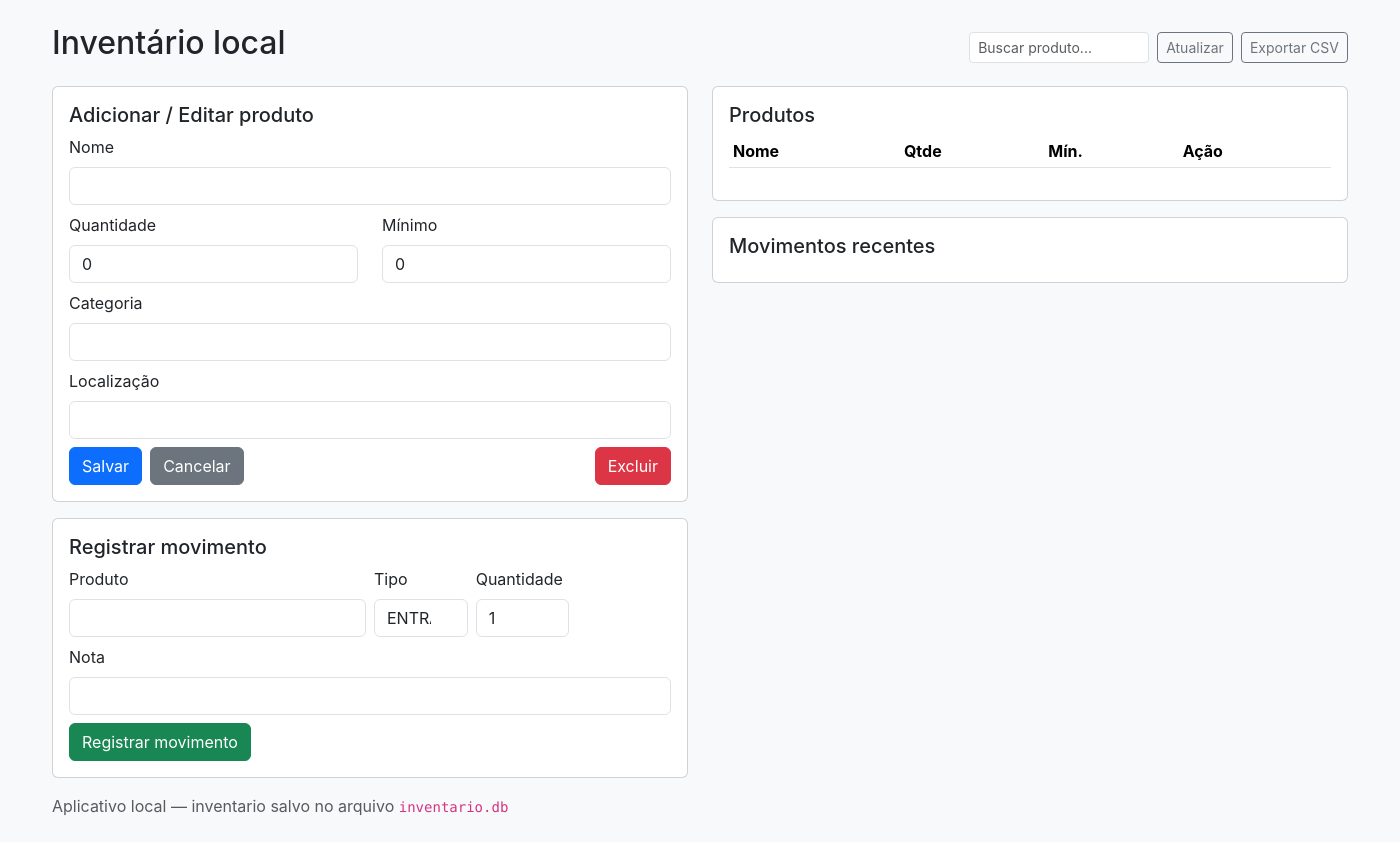
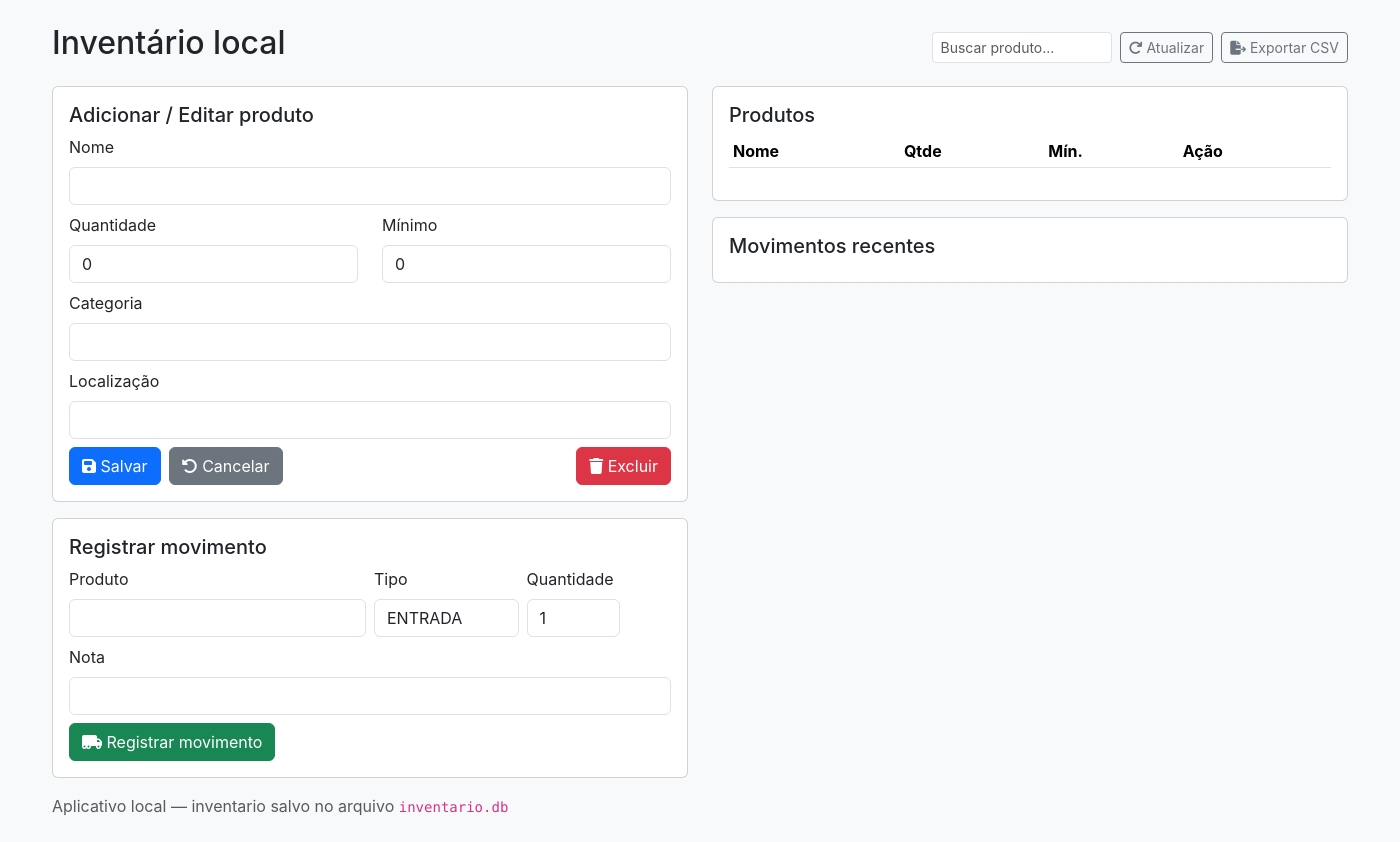
Before and after one commit to abieru/electron-stock, an Electron app: page src/index.html in a window 1400 px wide. Drawn offline with nearby package versions, Linux system fonts and the light colour scheme; files that its build step writes are made by us from their sources; no server answers.

Commit message:
refactor: organizando estructura de carpetas

```diff
--- a/package.json
+++ b/package.json
@@ -1,8 +1,8 @@
 {
   "name": "inventario-electron",
-  "version": "1.0.0",
+  "version": "1.0.1",
   "description": "App de inventario local con Electron + SQLite",
-  "main": "main.js",
+  "main": "src/main.js",
   "scripts": {
     "start": "electron ."
   },
--- a/index.html
+++ b/src/index.html
@@ -8,6 +8,8 @@
 	<meta name="viewport" content="width=device-width, initial-scale=1">
 	<!-- Bootstrap CDN -->
 	<link href="https://cdn.jsdelivr.net/npm/bootstrap@5.3.2/dist/css/bootstrap.min.css" rel="stylesheet">
+	<link rel="stylesheet" href="https://cdnjs.cloudflare.com/ajax/libs/font-awesome/6.5.1/css/all.min.css"
+		integrity="sha512-DTOQO9RWCH3ppGqcWaEA1BIZOC6xxalwEsw9c2QQeAIftl+Vegovlnee1c9QX4TctnWMn13TZye+giMm8e2LwA==" crossorigin="anonymous" referrerpolicy="no-referrer" />
 	<link rel="stylesheet" href="styles.css">
 </head>
 
@@ -20,8 +22,8 @@
 				<input id="search-input" class="form-control form-control-sm" type="text"
 					placeholder="Buscar produto..." style="width: 180px;">
 
-				<button id="btn-refresh" class="btn btn-sm btn-outline-secondary">Atualizar</button>
-				<button id="btn-get-csv" class="btn btn-sm btn-outline-secondary">Exportar CSV</button>
+				<button id="btn-refresh" class="btn btn-sm btn-outline-secondary"><i class="fa-solid fa-arrow-rotate-right"></i> Atualizar</button>
+				<button id="btn-get-csv" class="btn btn-sm btn-outline-secondary"><i class="fa-solid fa-file-export"></i> Exportar CSV</button>
 			</div>
 		</div>
 
@@ -55,10 +57,16 @@
 								<input id="product-location" class="form-control">
 							</div>
 							<div class="d-flex gap-2">
-								<button class="btn btn-primary" type="submit">Salvar</button>
-								<button id="product-cancel" type="button" class="btn btn-secondary">Cancelar</button>
-								<button id="product-delete" type="button"
-									class="btn btn-danger ms-auto">Excluir</button>
+								<button class="btn btn-primary" type="submit">
+									<i class="fa-solid fa-floppy-disk"></i>
+									Salvar
+								</button>
+								<button id="product-cancel" type="button" class="btn btn-secondary">
+									<i class="fa-solid fa-rotate-left"></i> Cancelar
+								</button>
+								<button id="product-delete" type="button" class="btn btn-danger ms-auto">
+									<i class="fa-solid fa-trash"></i> Excluir
+								</button>
 							</div>
 						</form>
 					</div>
@@ -72,7 +80,7 @@
 								<label class="form-label">Produto</label>
 								<select id="movement-product" class="form-select"></select>
 							</div>
-							<div class="col-2">
+							<div class="col-3">
 								<label class="form-label">Tipo</label>
 								<select id="movement-type" class="form-select">
 									<option>ENTRADA</option>
@@ -88,7 +96,7 @@
 								<input id="movement-note" class="form-control">
 							</div>
 							<div class="col-12">
-								<button class="btn btn-success">Registrar movimento</button>
+								<button class="btn btn-success"><i class="fa-solid fa-truck-moving"></i>  Registrar movimento</button>
 							</div>
 						</form>
 					</div>
--- a/renderer.js
+++ b/src/renderer.js
@@ -20,7 +20,7 @@
 	const btnCSV = $('#btn-get-csv');
 	const searchInput = $('#search-input');
 
-	let cachedProducts = []; // 🔥 cache local
+	let cachedProducts = [];
 
 	function escapeHtml(t) {
 		return String(t)
@@ -30,9 +30,6 @@
 			.replaceAll('"', "&quot;");
 	}
 
-	// --------------------------------------------------------------------------------
-	// RENDER SOLO TABLA
-	// --------------------------------------------------------------------------------
 	function renderProducts(products) {
 		const frag = document.createDocumentFragment();
 
@@ -42,7 +39,7 @@
 				<td>${escapeHtml(p.name)}</td>
 				<td>${p.quantity}</td>
 				<td>${p.min_quantity}</td>
-				<td><button class="btn btn-sm btn-outline-primary btn-edit" data-id="${p.id}">Editar</button></td>
+				<td><button class="btn btn-sm btn-outline-primary btn-edit" data-id="${p.id}"><i class="fa-solid fa-pen-to-square"></i> Editar</button></td>
 			`;
 			frag.appendChild(tr);
 		}
@@ -64,9 +61,6 @@
 		});
 	}
 
-	// --------------------------------------------------------------------------------
-	// CARGAR PRODUCTOS COMPLETOS (solo una vez o cuando se edita)
-	// --------------------------------------------------------------------------------
 	async function loadProducts() {
 		cachedProducts = await window.api.getProducts();
 
@@ -84,9 +78,6 @@
 		movementProduct.replaceChildren(frag);
 	}
 
-	// --------------------------------------------------------------------------------
-	// MOVIMIENTOS
-	// --------------------------------------------------------------------------------
 	async function loadMovements() {
 		const mv = await window.api.getMovements();
 
@@ -107,9 +98,6 @@
 		movementsList.replaceChildren(frag);
 	}
 
-	// --------------------------------------------------------------------------------
-	// LOW STOCK
-	// --------------------------------------------------------------------------------
 	async function loadLowStock() {
 		const low = await window.api.lowStock();
 		lowstockAlerts.innerHTML = "";
@@ -129,9 +117,6 @@
 		lowstockAlerts.appendChild(div);
 	}
 
-	// --------------------------------------------------------------------------------
-	// FORM PRODUCTO
-	// --------------------------------------------------------------------------------
 	productForm.addEventListener("submit", async (e) => {
 		e.preventDefault();
 
@@ -177,9 +162,6 @@
 		locationInput.value = "";
 	}
 
-	// --------------------------------------------------------------------------------
-	// MOVIMENTOS
-	// --------------------------------------------------------------------------------
 	movementForm.addEventListener("submit", async (e) => {
 		e.preventDefault();
 
@@ -203,9 +185,6 @@
 		await loadLowStock();
 	});
 
-	// --------------------------------------------------------------------------------
-	// BOTONES
-	// --------------------------------------------------------------------------------
 	btnRefresh.addEventListener("click", async () => {
 		await loadProducts();
 		await loadMovements();
@@ -217,9 +196,6 @@
 		if (result.ok) alert("CSV exportado correctamente!");
 	});
 
-	// --------------------------------------------------------------------------------
-	// BUSCADOR SUPER RÁPIDO
-	// --------------------------------------------------------------------------------
 	function debounce(fn, delay = 200) {
 		let timer;
 		return (...args) => {
@@ -246,9 +222,6 @@
 		}, 120)
 	);
 
-	// --------------------------------------------------------------------------------
-	// INICIO
-	// --------------------------------------------------------------------------------
 	await loadProducts();
 	await loadMovements();
 	await loadLowStock();
```
Also changed, not shown: src/main.js (renamed from main.js, +7 -22 lines), src/db.js (renamed from db.js), src/preload.js (renamed from preload.js), 2 other files.
